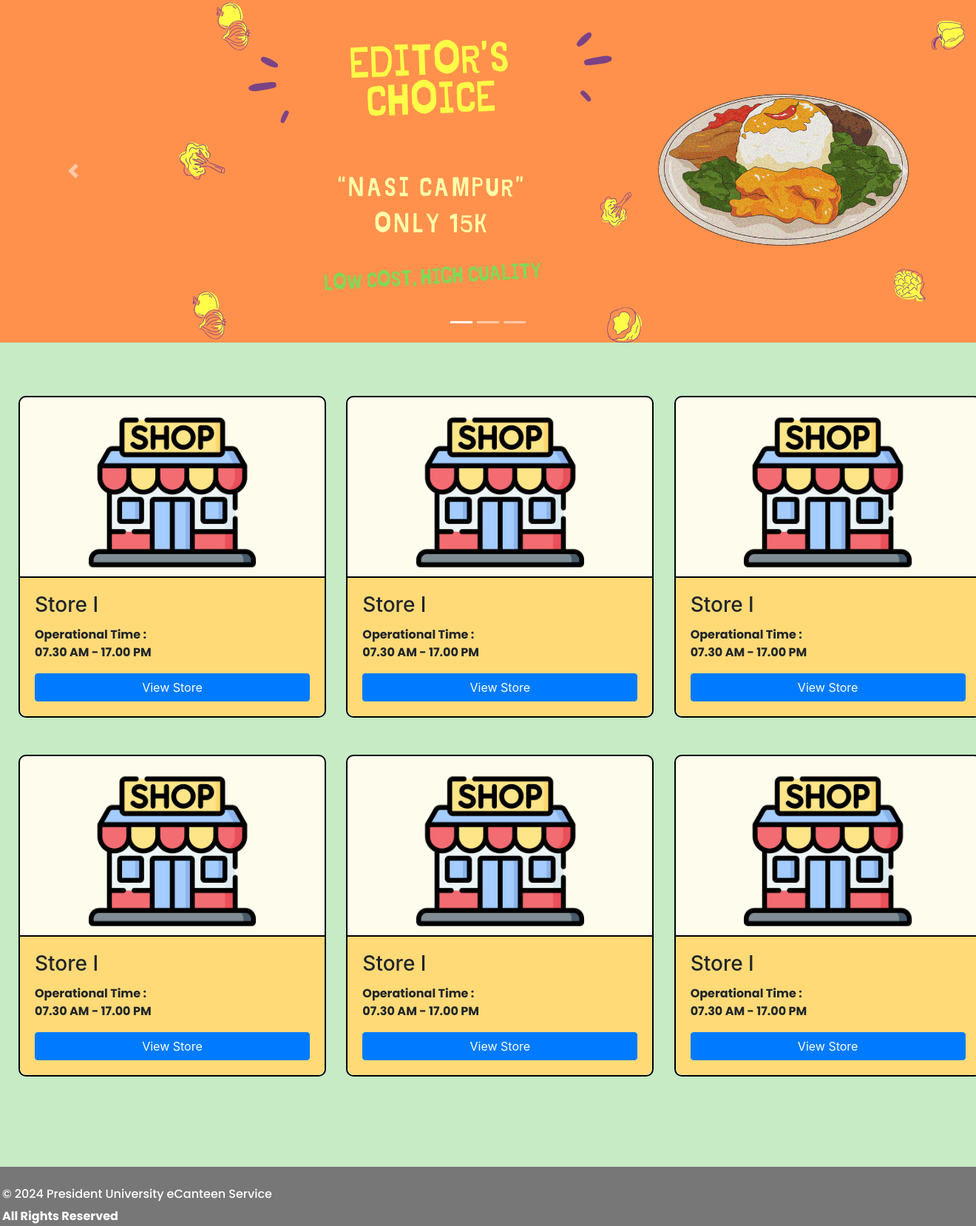
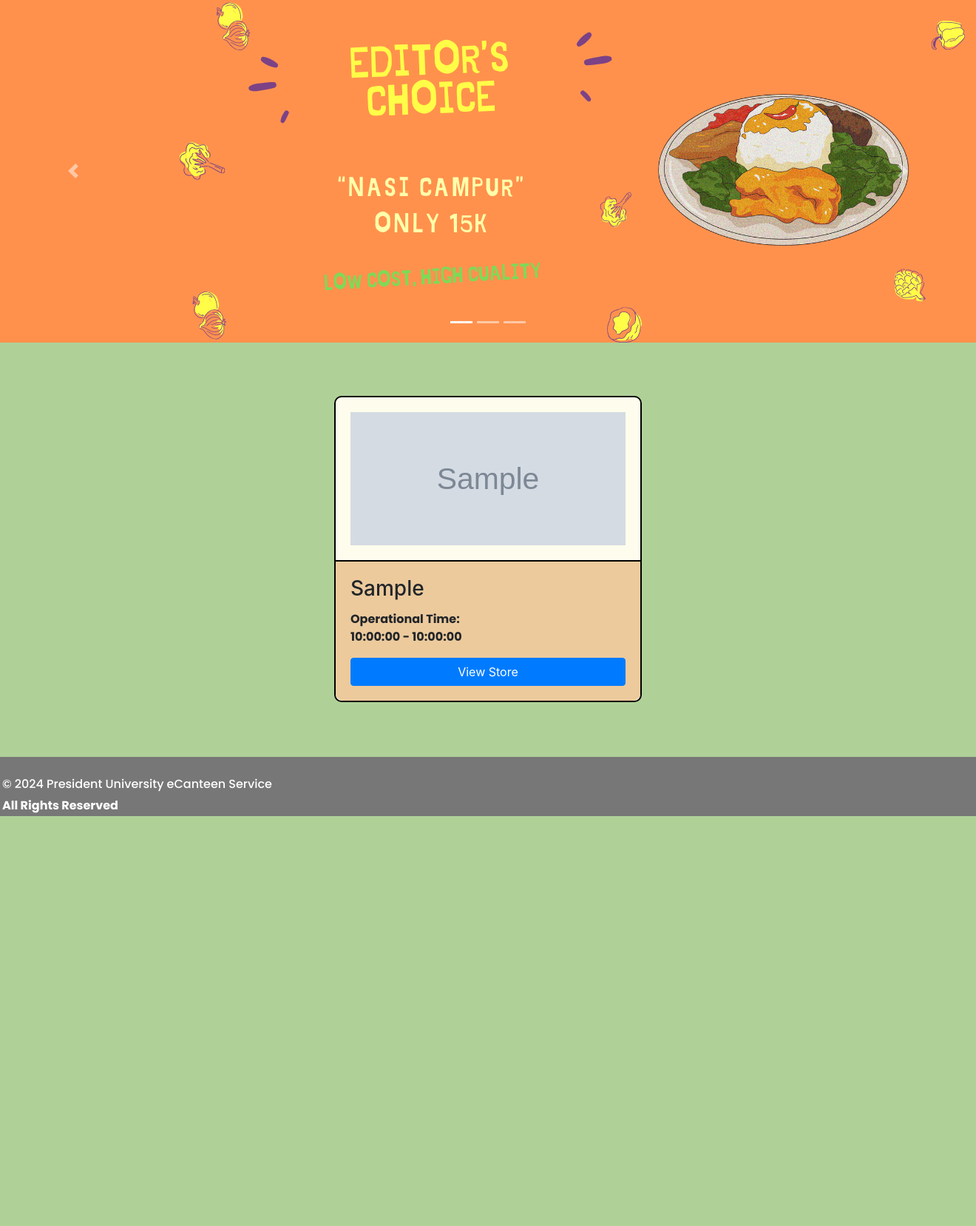
Before and after one commit to LywCodes/SSIP_DB_Project, a PHP site: page /home.php in a window 1320 px wide. Shown: the part 72-1729 px from the top of the page at 74% size. After the commit the page ends 1175 px from the top, so only its background shows below. Run offline with PHP 8.4, Linux system fonts and the light colour scheme; the visitor is signed in with stand-in values (Sample User, id 1); tables that the repository leaves empty hold one stand-in row (values such as "Sample post"); grey boxes marked "Sample" are stand-in pictures.

Commit message:
update homepage (done)

```diff
--- a/home.php
+++ b/home.php
@@ -3,6 +3,12 @@
   if(!isset($_SESSION["customer"])){
     header("Location: identification.html");
   }
+?>
+
+<?php
+  include("config.php");
+  $query = "SELECT store_brand, store_id, opening_time, closing_time, store_image FROM store";
+  $result = mysqli_query($conn, $query);
 ?>
 
 <!DOCTYPE html>
@@ -53,23 +59,13 @@
           </div>
         </div>
         <div class="carousel-item">
-          <div class="container">
-            <h1>Editor's Choice 2</h1>
-            <p>
-              Lorem ipsum dolor sit, amet consectetur adipisicing elit. Impedit
-              suscipit cumque recusandae accusantium ex assumenda rem aperiam
-              voluptate. Repudiandae, impedit.
-            </p>
+          <div class="overlay-image">
+            <img src="./source/slide-2.png">
           </div>
         </div>
         <div class="carousel-item">
-          <div class="container">
-            <h1>Editor's Choice 3</h1>
-            <p>
-              Lorem ipsum dolor sit, amet consectetur adipisicing elit. Impedit
-              suscipit cumque recusandae accusantium ex assumenda rem aperiam
-              voluptate. Repudiandae, impedit.
-            </p>
+        <div class="overlay-image">
+            <img src="./source/slide-3.png">
           </div>
         </div>
       </div>
@@ -94,84 +90,32 @@
 
     <div class="card-deck justify-content-center">
       <div class="row row-gap">
-        <div class="col-md-4">
-          <div class="card">
-            <img src="./source/card.png" class="card-img-top" style="width: 55%; height: auto;"  />
-            <div class="card-body divider-line">
-              <h3 class="card-title">Store I</h3>
-              <p class="card-text">
-                Operational Time : <br> 07.30 AM - 17.00 PM
-              </p>
-              <a href="#" class="btn btn-primary btn-block">View Store</a>
-            </div>
-          </div>
+        <?php
+          if(mysqli_num_rows($result) > 0){
+            $count = 0;
+            while($row = mysqli_fetch_assoc($result)){
+              echo '<div class="col">';
+              echo '<div class="card">';
+              echo '<img src="./img/'. $row["store_image"] . '" class="card-img-top" style="max-width: 100%; max-height: 220px;"/>';
+
+              echo '<div class="card-body divider-line">';
+              echo '<h3 class="card-title">' . $row["store_brand"] . '</h3>';
+              echo '<p class="card-text">Operational Time: <br>' . $row["opening_time"] . ' - ' . $row["closing_time"] . '</p>';
+              echo '<a href="menu.php?store_id='. $row["store_id"] . '" class="btn btn-primary btn-block">View Store</a>';
+              echo '</div></div></div>';
+              $count++;
+              if($count % 3 == 0){
+                echo '</div><div class="row row-gap">';
+              }
+            }
+          }else{
+            echo "0 Result";
+          }
+        ?>
         </div>
-        <div class="col-md-4">
-          <div class="card">
-            <img src="./source/card.png" class="card-img-top" style="width: 55%; height: auto;"  />
-            <div class="card-body divider-line">
-              <h3 class="card-title">Store I</h3>
-              <p class="card-text">
-                Operational Time : <br> 07.30 AM - 17.00 PM
-              </p>
-              <a href="#" class="btn btn-primary btn-block btn-no-padding">View Store</a>
-            </div>
-          </div>
-        </div>
-        <div class="col-md-4">
-          <div class="card">
-            <img src="./source/card.png" class="card-img-top" style="width: 55%; height: auto;"  />
-            <div class="card-body divider-line">
-              <h3 class="card-title">Store I</h3>
-              <p class="card-text">
-                Operational Time : <br> 07.30 AM - 17.00 PM
-              </p>
-              <a href="#" class="btn btn-primary btn-block">View Store</a>
-            </div>
-          </div>
-        </div>
-      </div>
-      <div class="row row-gap">
-        <div class="col-md-4">
-          <div class="card">
-            <img src="./source/card.png" class="card-img-top" style="width: 55%; height: auto;"  />
-            <div class="card-body divider-line">
-              <h3 class="card-title">Store I</h3>
-              <p class="card-text">
-                Operational Time : <br> 07.30 AM - 17.00 PM
-              </p>
-              <a href="#" class="btn btn-primary btn-block">View Store</a>
-            </div>
-          </div>
-        </div>
-        <div class="col-md-4">
-          <div class="card">
-            <img src="./source/card.png" class="card-img-top" style="width: 55%; height: auto;"  />
-            <div class="card-body divider-line">
-              <h3 class="card-title">Store I</h3>
-              <p class="card-text">
-                Operational Time : <br> 07.30 AM - 17.00 PM
-              </p>
-              <a href="#" class="btn btn-primary btn-block">View Store</a>
-            </div>
-          </div>
-        </div>
-        <div class="col-md-4">
-          <div class="card">
-            <img src="./source/card.png" class="card-img-top" style="width: 55%; height: auto;"  />
-            <div class="card-body divider-line">
-              <h3 class="card-title">Store I</h3>
-              <p class="card-text">
-                Operational Time : <br> 07.30 AM - 17.00 PM
-              </p>
-              <a href="#" class="btn btn-primary btn-block">View Store</a>
-            </div>
-          </div>
-        </div>
-      </div>
     </div>
 
-    <br /><br /><br />
+    <br>
     <footer>
       <br>
       <h6>© 2024 President University eCanteen Service</h6>
--- a/homeStyle.css
+++ b/homeStyle.css
@@ -2,7 +2,7 @@
 
 body{
     overflow-x: hidden;
-    background-color: #C6EBC5;
+    background-color: #AFD198;
 }
 .carousel-item{
     height: 29rem;
@@ -29,21 +29,17 @@ body{
     background-repeat: no-repeat;
 }
 
-.card-deck{
-    padding-left: 25px;
-    padding-right: 25px;
-}
 
 .card{
     background-color: #FEFDED;
     border: 2px solid black;
     border-radius: 10px;
     width: 26rem;
-    padding-top: 15px;
+    padding: 0;
 }
 
 .card-body{
-    background-color: #FFDA77;
+    background-color: #ECCA9C;
     border-bottom-left-radius: 10px;
     border-bottom-right-radius: 10px;
 }
@@ -59,7 +55,7 @@ p{
 
 .card-img-top {
     display: block;
-    margin: 0 auto;
+    padding: 20px 20px 20px 20px;
 }
 
 .row-gap{
```
Also changed, not shown: addDataExample.php (added, +54 -0 lines).
